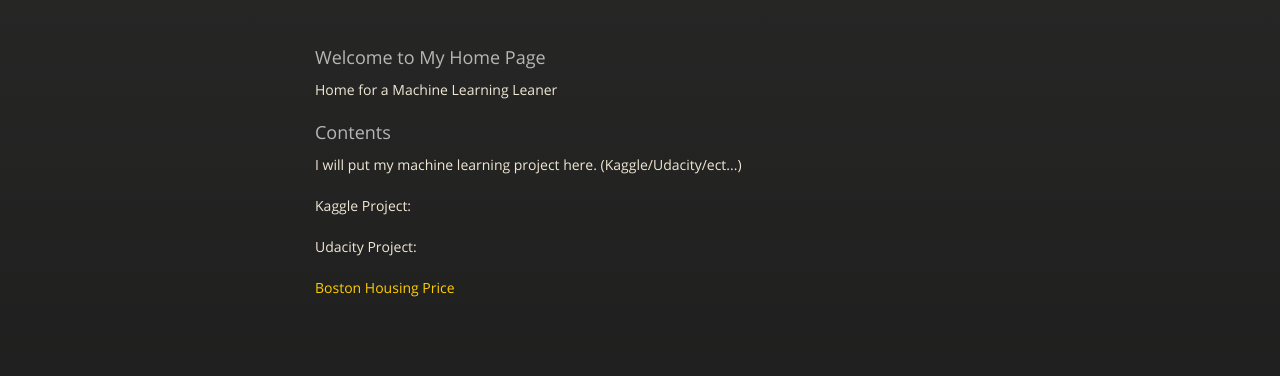
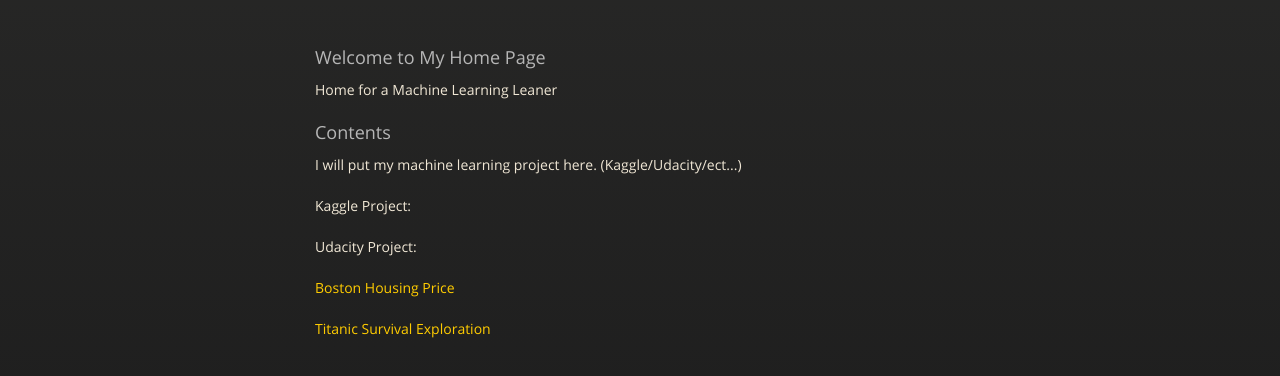
Before and after one commit to icedarkness/icedarkness.github.io, a plain HTML site: page index.html in a window 1280 px wide. Shown: the part 226-602 px from the top of the page. Drawn offline with nearby package versions, Linux system fonts and the light colour scheme.

Commit message:
Update index.html

```diff
--- a/index.html
+++ b/index.html
@@ -49,6 +49,7 @@
 
 <p>Udacity Project:</p>
 <p><a href="http://icedarkness.github.io/boston_housing.html">Boston Housing Price</a>
+<p><a href="http://icedarkness.github.io/titanic_survival_exploration.html">Titanic Survival Exploration</a>
       </section>
 
     </div>
```
